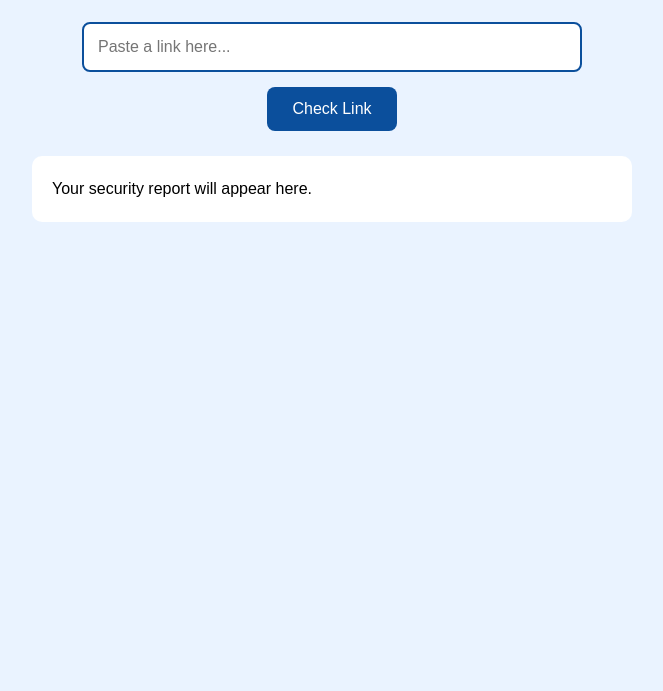
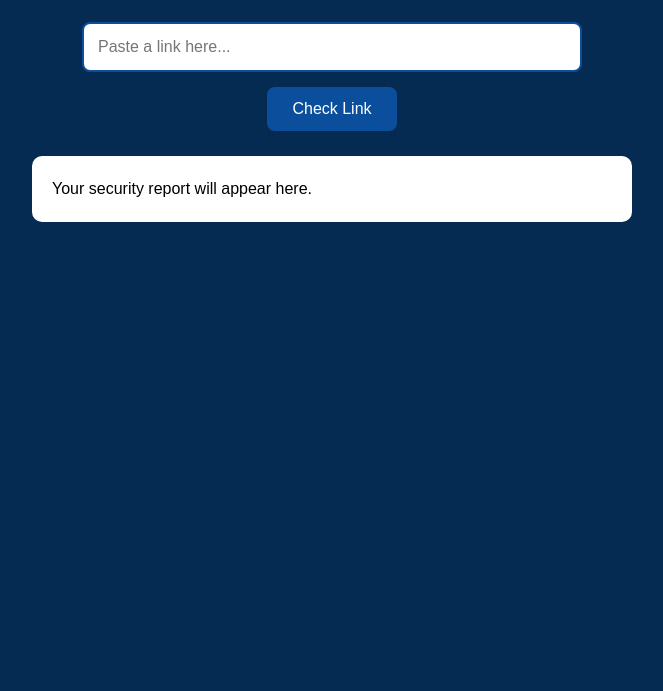
Before and after one commit to Degrace17/Linkshield, a plain HTML site: page index.html in a window 1280 px wide. Shown: the part 109-800 px from the top of the page, without its empty margins (308-971 px from the left). Drawn offline with Linux system fonts and the light colour scheme.

Commit message:
Change background color of the body

```diff
--- a/index.html
+++ b/index.html
@@ -15,7 +15,7 @@
     margin: 0;
     min-height: 100vh;
     font-family: Arial, sans-serif;
-    background-color: #eaf3ff !important;
+    background-color: #062b52;
     text-align: center;
     padding: 30px 15px;
   }
```
